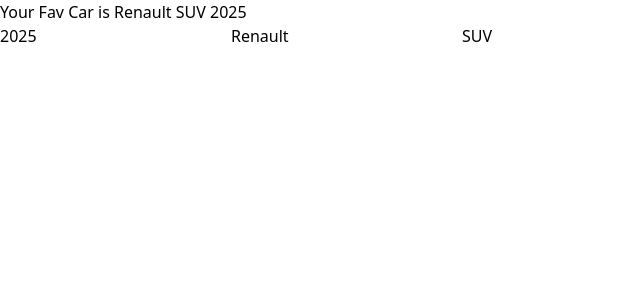
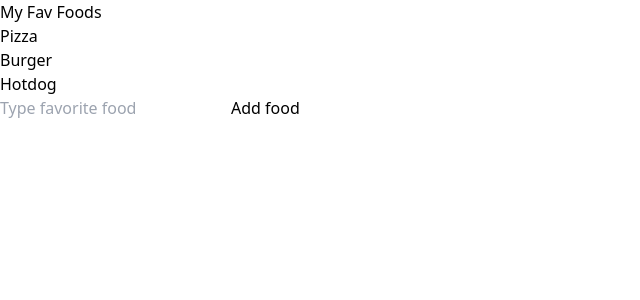
Before and after one commit to Athish-18/reactLearn, a React (Vite) app in the folder react-first-project/: page / in a window 1280 px wide. Shown: the top 300 px of the page, without its empty margins (0-640 px from the left). Built offline with nearby package versions, Linux system fonts and the light colour scheme.

Commit message:
update arrays in state

```diff
--- a/react-first-project/src/MyComponent.jsx
+++ b/react-first-project/src/MyComponent.jsx
@@ -1,53 +1,39 @@
 import React, { useState } from "react";
 
 function MyComponent() {
-  // State object to store car details
-  const [car, setCar] = useState({
-    year: 2025,
-    make: "Renault",
-    model: "SUV",
-  });
+  // State to store list of foods
+  const [foods, setFoods] = useState(["Pizza", "Burger", "Hotdog"]);
 
-  // Update only the 'year' property
-  // Uses updater function to safely access previous state
-  const handleYear = (event) => {
-    setCar((c) => ({
-      ...c, // spread previous state
-      year: event.target.value, // update year
-    }));
-  };
+  // Function to add a new food item
+  const handleAddFood = () => {
+    // Get input value
+    const foodItem = document.getElementById("fav").value;
 
-  // Update only the 'make' property
-  const handleMake = (event) => {
-    setCar((c) => ({
-      ...c, // spread previous state
-      make: event.target.value, // update make
-    }));
-  };
 
-  // Update only the 'model' property
-  const handleModel = (event) => {
-    setCar((c) => ({
-      ...c, // spread previous state
-      model: event.target.value, // update model
-    }));
+
+    // Update state using updater function
+    setFoods((f) => [...f, foodItem]);
+
+    // Clear input field after adding
+    document.getElementById("fav").value = "";
   };
 
   return (
     <>
-      {/* Display car details */}
-      <p>
-        Your Fav Car is {car.make} {car.model} {car.year}
-      </p>
+      <h1>My Fav Foods</h1>
 
-      {/* Input to update year */}
-      <input type="number" value={car.year} onChange={handleYear} />
+      <ul>
+        {/* map() must RETURN JSX */}
+        {foods.map((food, index) => (
+          <li key={index}>{food}</li>
+        ))}
+      </ul>
 
-      {/* Input to update make */}
-      <input type="text" value={car.make} onChange={handleMake} />
+      {/* Input field */}
+      <input type="text" id="fav" placeholder="Type favorite food" />
 
-      {/* Input to update model */}
-      <input type="text" value={car.model} onChange={handleModel} />
+      {/* Button to add food */}
+      <button onClick={handleAddFood}>Add food</button>
     </>
   );
 }
```
